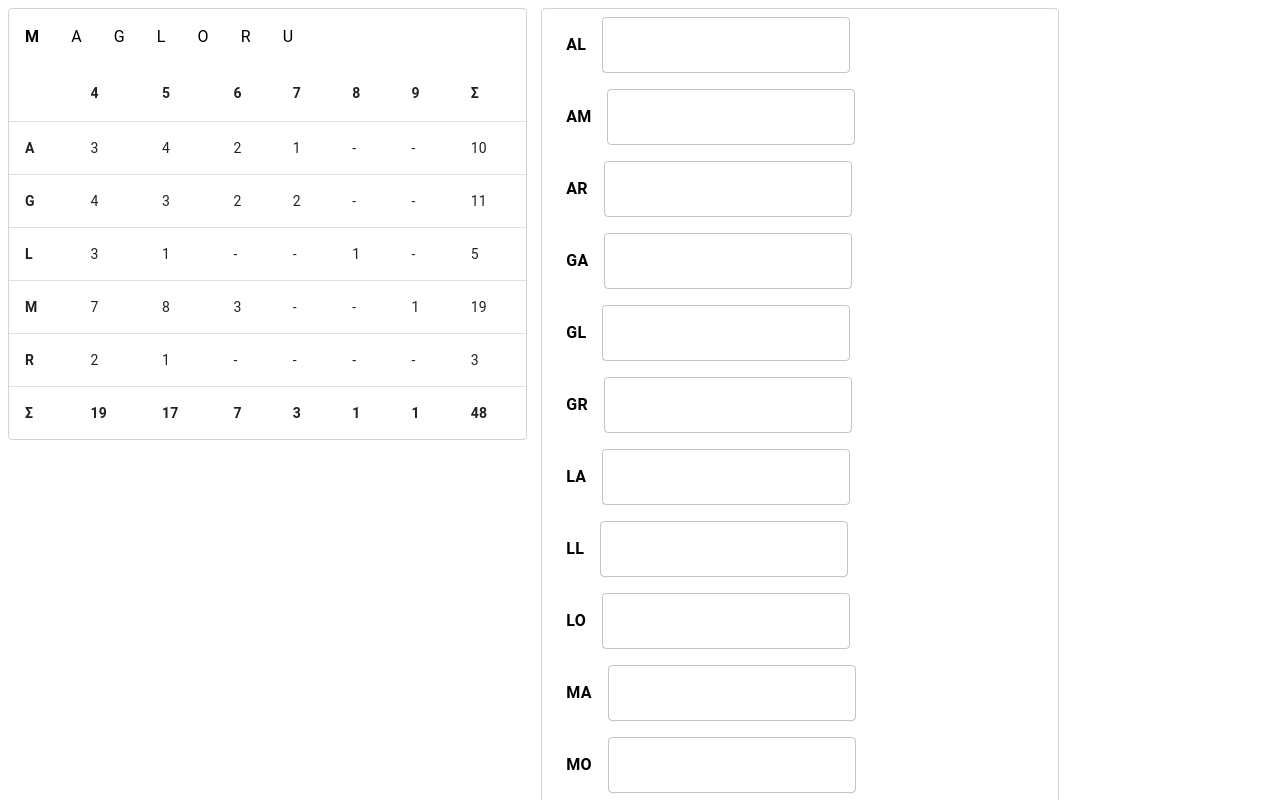
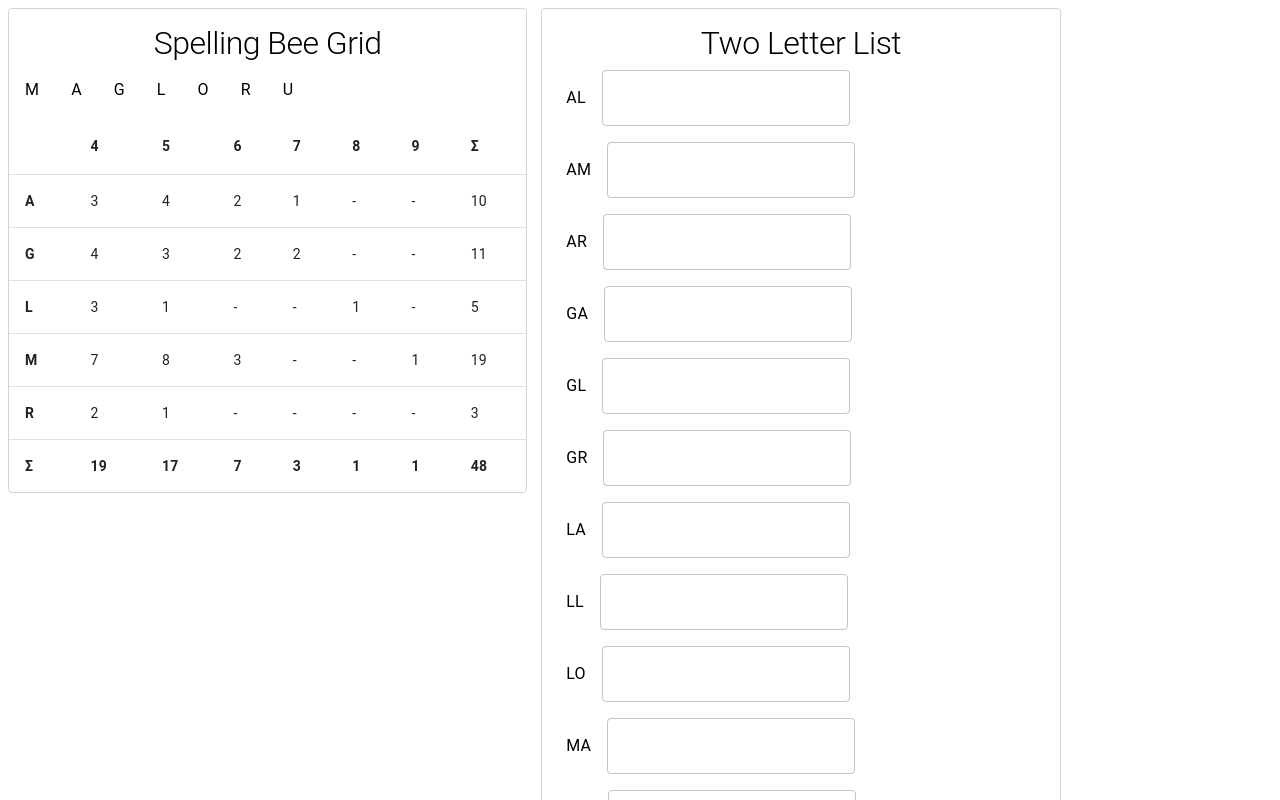
Before and after one commit to dorisgjata/spelling-bee-grid, a React (Create React App) app: page / in a window 1280 px wide. Shown: the top 800 px of the page. Built offline with nearby package versions, Linux system fonts and the light colour scheme.

Commit message:
feat: added titles

```diff
--- a/src/features/LettersGrid.tsx
+++ b/src/features/LettersGrid.tsx
@@ -6,8 +6,9 @@ export default function LettersGrid() {
     const { rows, letters, rowHeader } = data;
     return (
         <TableContainer component={Box} sx={{ borderRadius: 1, border: 1, borderColor: 'lightgrey', minWidth: 400, maxWidth: 800 }}>
+            <Typography component='h1' variant='h1' align='center' sx={{ fontSize: 32, mt: 2 }}>Spelling Bee Grid</Typography>
             <Box sx={{ display: 'flex', justifyContent: 'flex-start' }}>
-                {letters.map(letter => (<Typography key={letter} sx={{ m: 2, '&:first-child': { fontWeight: 600 } }}>{letter}</Typography>))}
+                {letters.map(letter => (<Typography key={letter} sx={{ m: 2 }}>{letter}</Typography>))}
             </Box>
             <Table>
                 <TableHead>
--- a/src/features/TwoLetterWords.tsx
+++ b/src/features/TwoLetterWords.tsx
@@ -6,11 +6,12 @@ import data from '../data/12-27-2021.json';
 export default function TwoLetterWords() {
     const { twoLetterWords } = data;
     return (
-        <Box sx={{ borderRadius: 1, border: 1, borderColor: 'lightgrey', minWidth: 400, maxWidth: 800 }}>
+        <Box sx={{ borderRadius: 1, border: 1, borderColor: 'lightgrey', minWidth: 400, maxWidth: 800, width: 1 }}>
+            <Typography component='h2' variant='h1' align='center' sx={{ fontSize: 32, mt: 2 }}>Two Letter List</Typography>
             <Box sx={{ display: 'flex', flexFlow: 'column' }}>
                 {twoLetterWords.map((item) => (
                     <Box key={item.letters} sx={{ display: 'flex', justifyContent: 'row', p: 1 }}>
-                        <Typography sx={{ m: 2, '&:first-child': { fontWeight: 600 } }}>{item.letters}</Typography>
+                        <Typography sx={{ m: 2 }}>{item.letters}</Typography>
                         {FindWords(item.letters)}
                     </Box>
                 ))}
@@ -41,7 +42,7 @@ function FindWords(twoLetters: string) {
                 onChange={(e) => handleChange(e, setWord)}
             />
             <Box sx={{ display: 'flex', flexFlow: 'row' }}>
-                {words.map((word, index) => <Box sx={{ p: 1 }}> <Chip key={`${word}_${index}`} label={word} onDelete={handleDelete(word)} /> </Box>)}
+                {words.map((word, index) => <Box sx={{ p: 1 }} key={`${word}_${index}`}> <Chip color='primary' label={word} onDelete={handleDelete(word)} /> </Box>)}
             </Box>
         </Box>
     )
```
